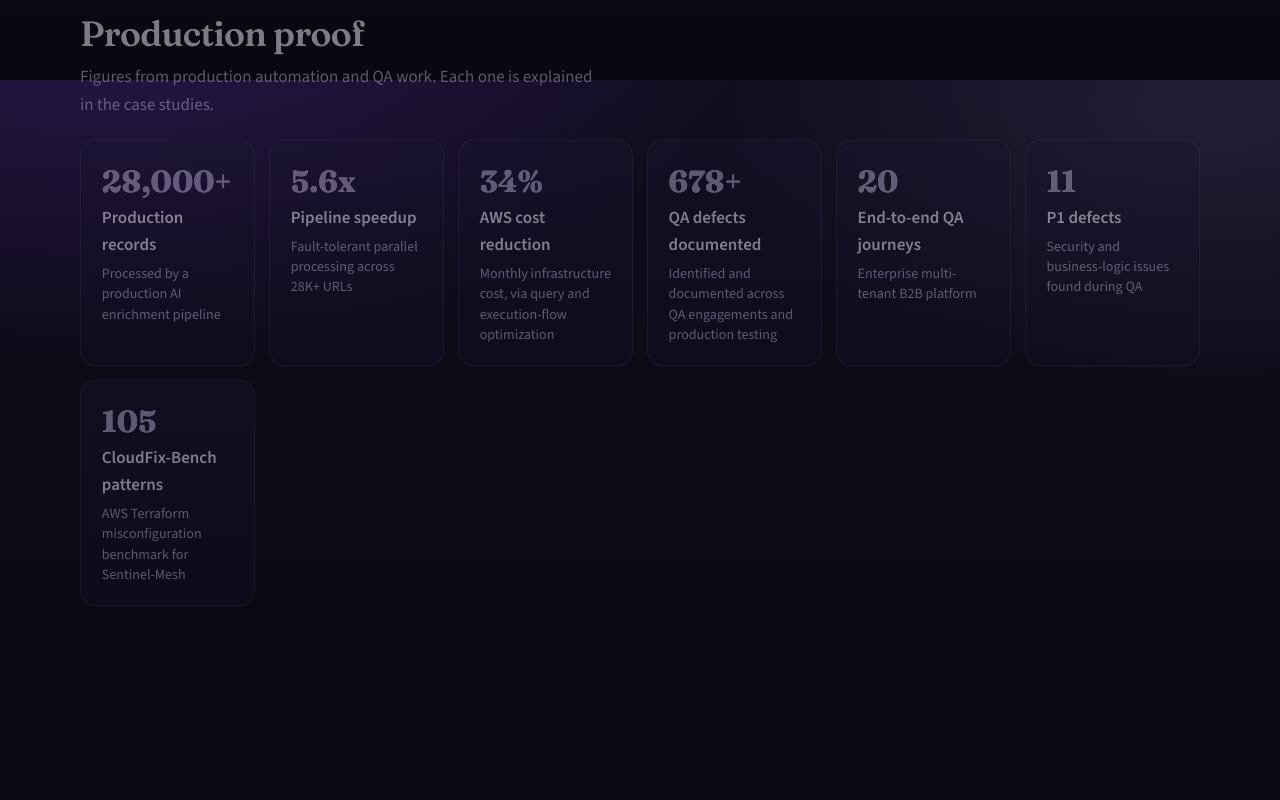
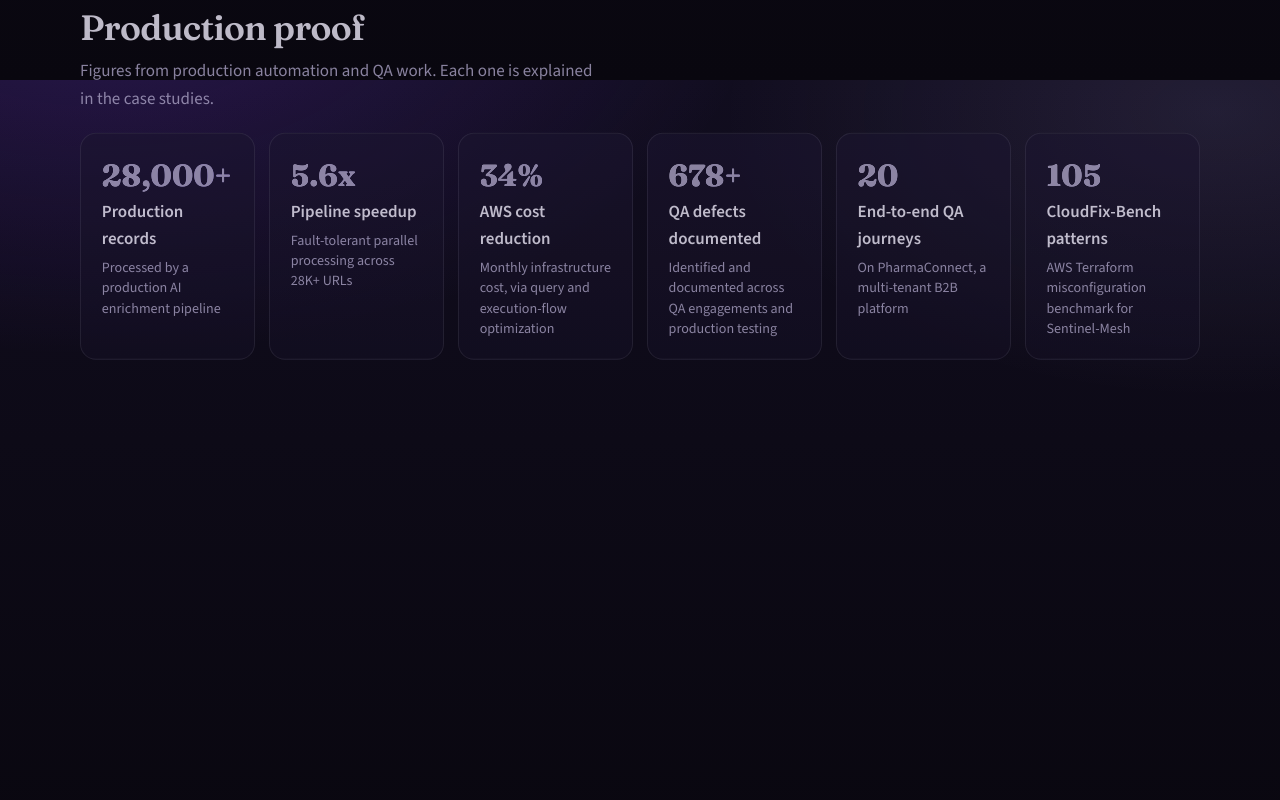
Before and after one commit to hira299/hira299.github.io, a Next.js app: page / in a window 1280 px wide. Shown: the part 720-1520 px from the top of the page. Built offline with nearby package versions, Linux system fonts and the light colour scheme.

Commit message:
Scope P1 and journey counts to PharmaConnect; remove P1 from general homepage metrics

```diff
--- a/data/experience.ts
+++ b/data/experience.ts
@@ -22,9 +22,7 @@ export const experience: ExperienceItem[] = [
     location: "Remote",
     summary: "Leading QA across current production B2B software engagements.",
     highlights: [
-      "Executed 20 end-to-end enterprise QA journeys across 6 user roles.",
-      "Documented 80+ defects with API-level reproduction evidence on an enterprise multi-tenant B2B platform.",
-      "Identified 11 P1 security and business-logic defects, including authorization bypasses, credential exposure in audit logs, and payment reconciliation flaws.",
+      "Lead QA on PharmaConnect: 20 end-to-end journeys across 6 user roles, 80+ defects with API-level reproduction evidence, and 11 P1 security and business-logic defects.",
       "Tested authentication, authorization, multi-tenant isolation, pricing, financial reconciliation, and data integrity.",
     ],
     engagements: [
--- a/data/profile.ts
+++ b/data/profile.ts
@@ -67,12 +67,7 @@ export const profile = {
     {
       value: "20",
       label: "End-to-end QA journeys",
-      context: "Enterprise multi-tenant B2B platform",
-    },
-    {
-      value: "11",
-      label: "P1 defects",
-      context: "Security and business-logic issues found during QA",
+      context: "On PharmaConnect, a multi-tenant B2B platform",
     },
     {
       value: "105",
--- a/data/services.ts
+++ b/data/services.ts
@@ -136,7 +136,7 @@ export const services: Service[] = [
     ],
     technologies: ["Browser DevTools", "Network/API inspection", "curl", "Flutter testing", "Defect matrices"],
     proof: [
-      "20 end-to-end enterprise journeys completed",
+      "20 end-to-end journeys completed on PharmaConnect",
       "678+ defects identified and documented across QA engagements",
       "80+ defects documented with API-level reproduction on one enterprise B2B platform",
     ],
@@ -184,8 +184,8 @@ export const services: Service[] = [
     ],
     technologies: ["RBAC matrices", "API testing", "Session/token checks", "Data-integrity checks"],
     proof: [
-      "20 journeys across 6 user roles on a multi-tenant B2B platform",
-      "11 P1 defects including authorization bypasses, authentication gaps, and payment reconciliation issues",
+      "20 journeys across 6 user roles on PharmaConnect, a multi-tenant B2B platform",
+      "11 P1 defects on PharmaConnect, including authorization bypasses, authentication gaps, and payment reconciliation issues",
     ],
     caseStudies: ["multitenant-saas-qa"],
   },
```
